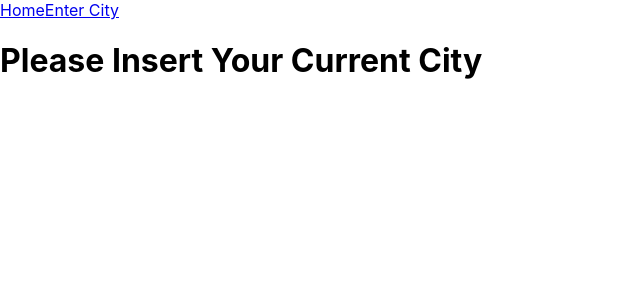
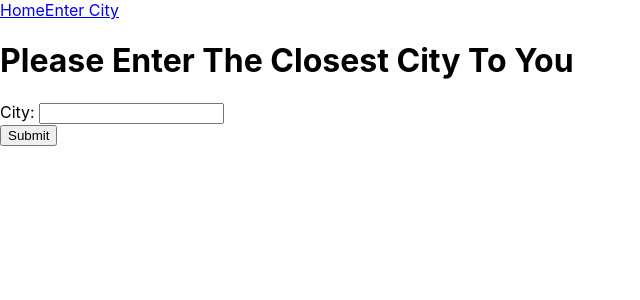
Before and after one commit to EmmanouilRichman/weather-app, a React (Create React App) app: page /getinfo in a window 1280 px wide. Shown: the top 300 px of the page, without its empty margins (0-640 px from the left). Built offline with nearby package versions, Linux system fonts and the light colour scheme.

Commit message:
Now user can enter desired city

```diff
--- a/package.json
+++ b/package.json
@@ -8,6 +8,7 @@
     "@testing-library/user-event": "^12.2.2",
     "react": "^17.0.1",
     "react-dom": "^17.0.1",
+    "react-hook-form": "^6.11.5",
     "react-router-dom": "^5.2.0",
     "react-scripts": "4.0.1",
     "web-vitals": "^0.2.4"
--- a/src/Views/GetInfo.js
+++ b/src/Views/GetInfo.js
@@ -1,9 +1,22 @@
-import React from 'react'
+import React, {useState} from 'react'
 
 export default function GetInfo() {
+
+const [city, setCity] = useState("");
+
+
+    function handleSubmit(){
+
+    }
     return (
         <div>
-            <h1>Please Insert Your Current City</h1>
+            <h1>Please Enter The Closest City To You</h1>
+            <form onSubmit={handleSubmit}>
+               <label>City: </label>
+               <input type="text" value={city} onChange={e => setCity(e.target.value)} required />
+               <br></br>
+                <button type="submit" value="Submit">Submit</button>
+            </form>
         </div>
     )
 }
```
Also changed, not shown: 2 other files (tests, documents, lock files or other folders).
